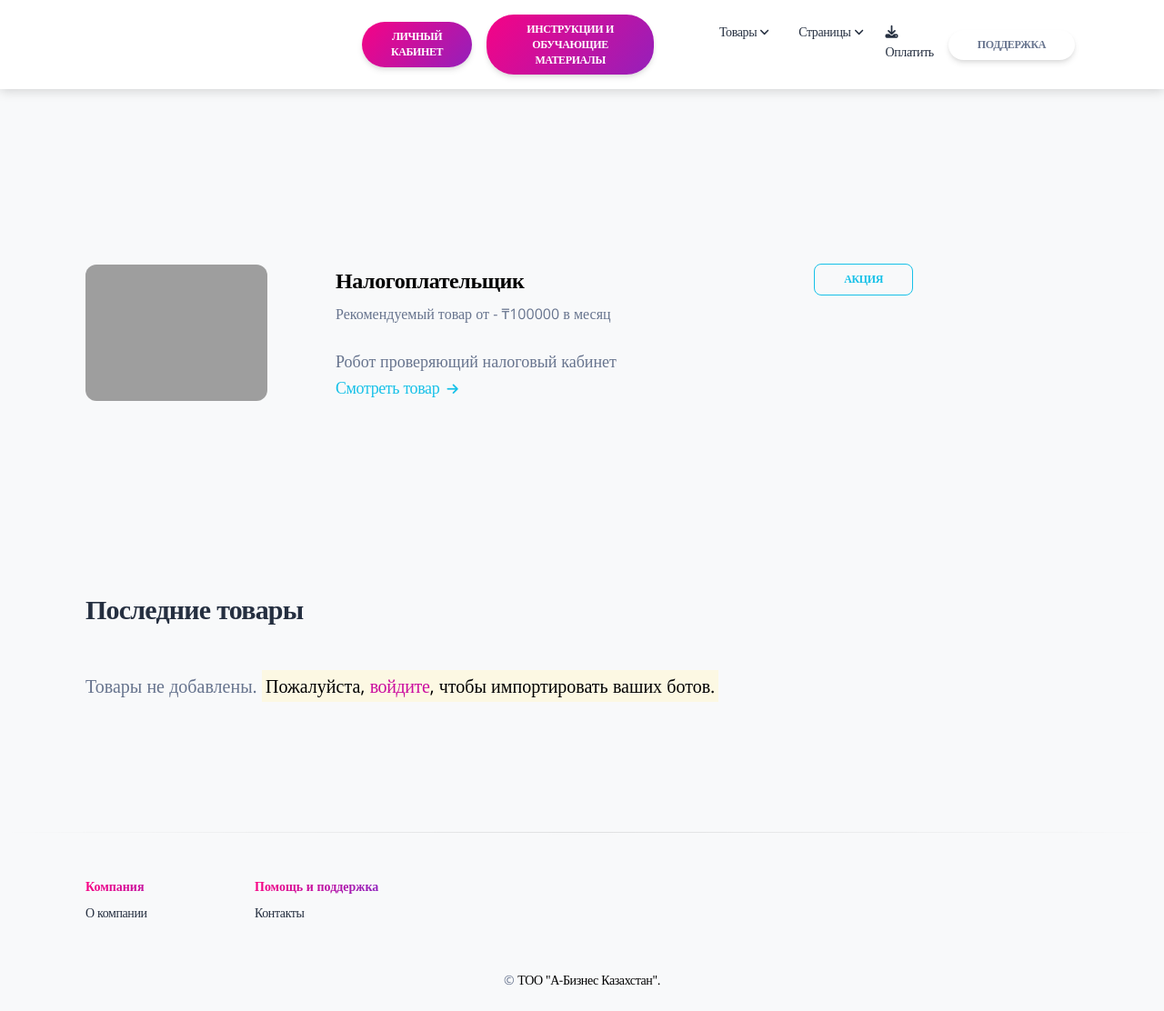
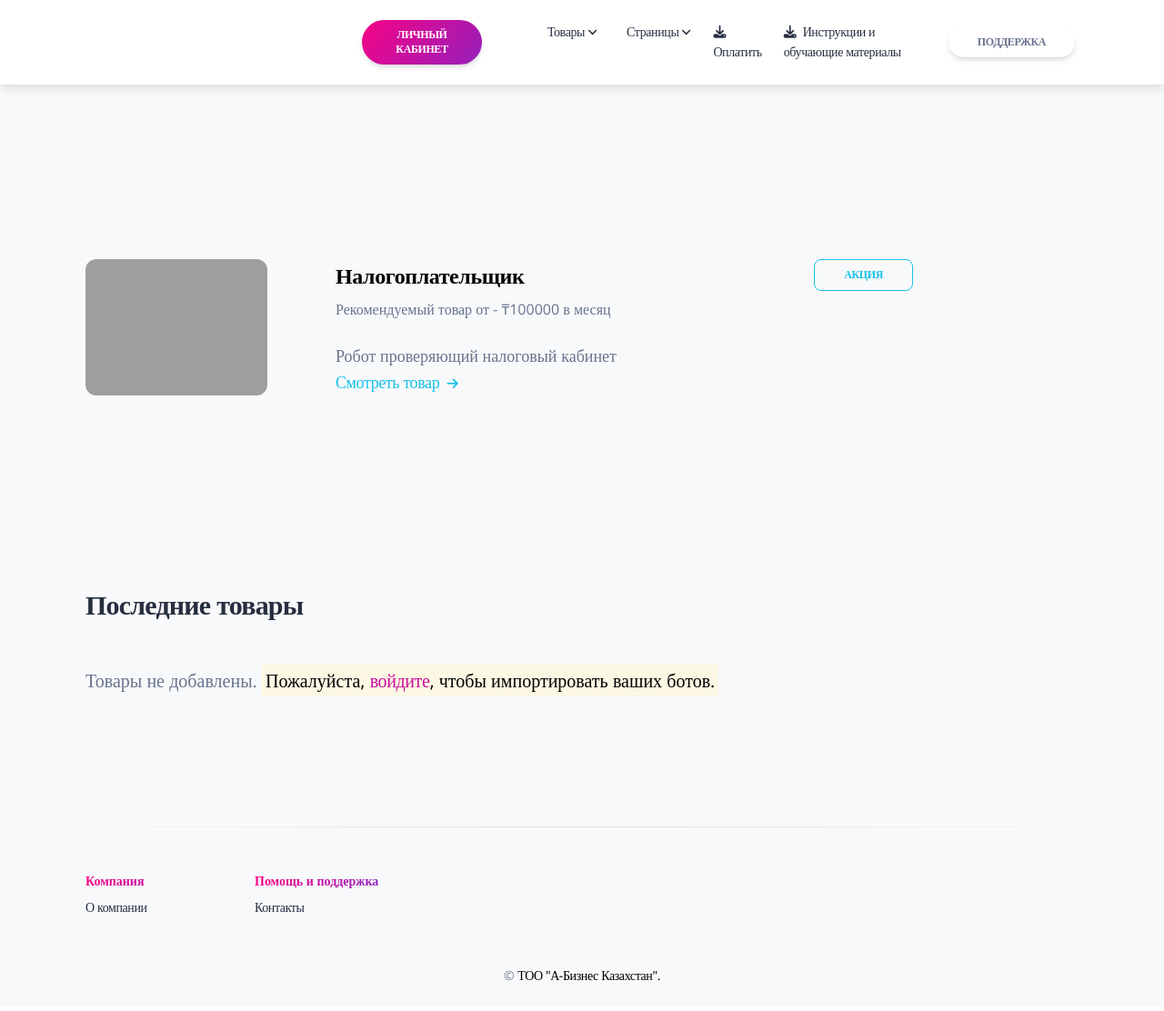
Before and after one commit to im-heimu/ecommerce-flask-stripe, a Flask app: page /products/ in a window 1280 px wide. Shown: the whole page at 91% size. After the commit the page ends 1079 px from the top, so only its background shows below. Run offline with Flask 3, Linux system fonts and the light colour scheme; parts of the project's set-up code (start-up, migrations or seed data) failed here and were passed over; some libraries are stand-ins or nearby versions; grey boxes are pictures that could not be loaded.

Commit message:
feat: update new link

```diff
--- a/app/templates/includes/navigation-light.html
+++ b/app/templates/includes/navigation-light.html
@@ -4,9 +4,6 @@
         <ul class="navbar-nav navbar-nav-hover w-100">
           <li class="nav-item my-auto ms-0 ms-lg-0 me-3">
             <a href="{{ url_for('login') }}" class="btn btn-sm bg-gradient-primary btn-round mb-0">Личный кабинет</a>
-          </li>
-          <li class="nav-item my-auto ms-0 ms-lg-0 me-3">
-            <a href="https://youtu.be/ARTKINdbpeM?si=ny-BqPdgUiuqG66C" class="btn btn-sm bg-gradient-primary btn-round mb-0">Инструкции и обучающие материалы</a>
           </li>
 
           <!-- Products -->
@@ -230,6 +227,14 @@
               <p class="d-inline text-sm z-index-1 font-bold" data-bs-toggle="tooltip" data-bs-placement="bottom" title="Оплатить">Оплатить</p>
             </a>
           </li>
+
+          <li class="nav-item ms-lg-auto">
+            <a class="nav-link nav-link-icon me-2" href="https://youtu.be/ARTKINdbpeM?si=ny-BqPdgUiuqG66C" target="_blank">
+              <i class="fa fa-download me-1"></i>
+              <p class="d-inline text-sm z-index-1 font-bold" data-bs-toggle="tooltip" data-bs-placement="bottom" title="Оплатить">Инструкции и обучающие материалы</p>
+            </a>
+          </li>
+
           {% if current_user.is_authenticated %}
             <li class="nav-item my-auto ms-3 ms-lg-0">
               <a href="{{ url_for('logout') }}" class="btn btn-sm  bg-white  btn-round mb-0 me-1 mt-2 mt-md-0">Выйти</a>
```
Also changed, not shown: app/templates/includes/navigation.html (+7 -3 lines).
